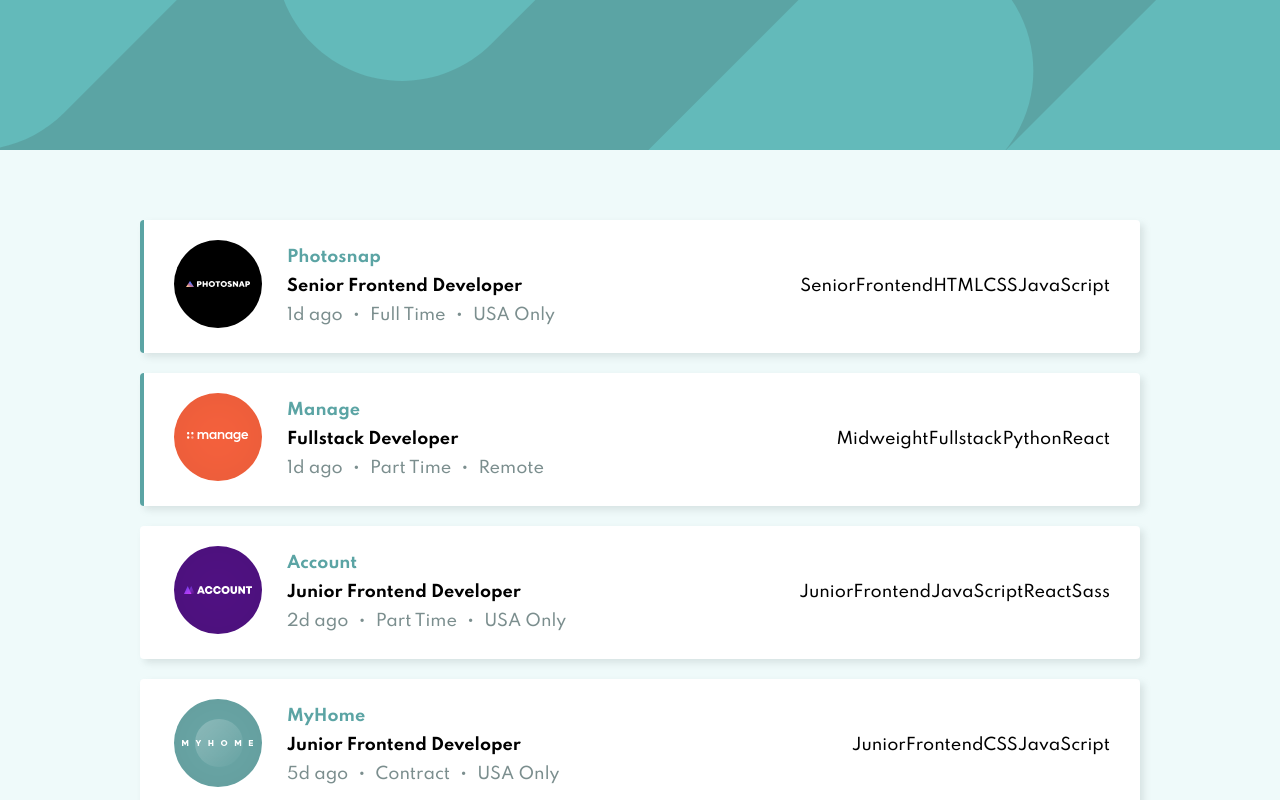
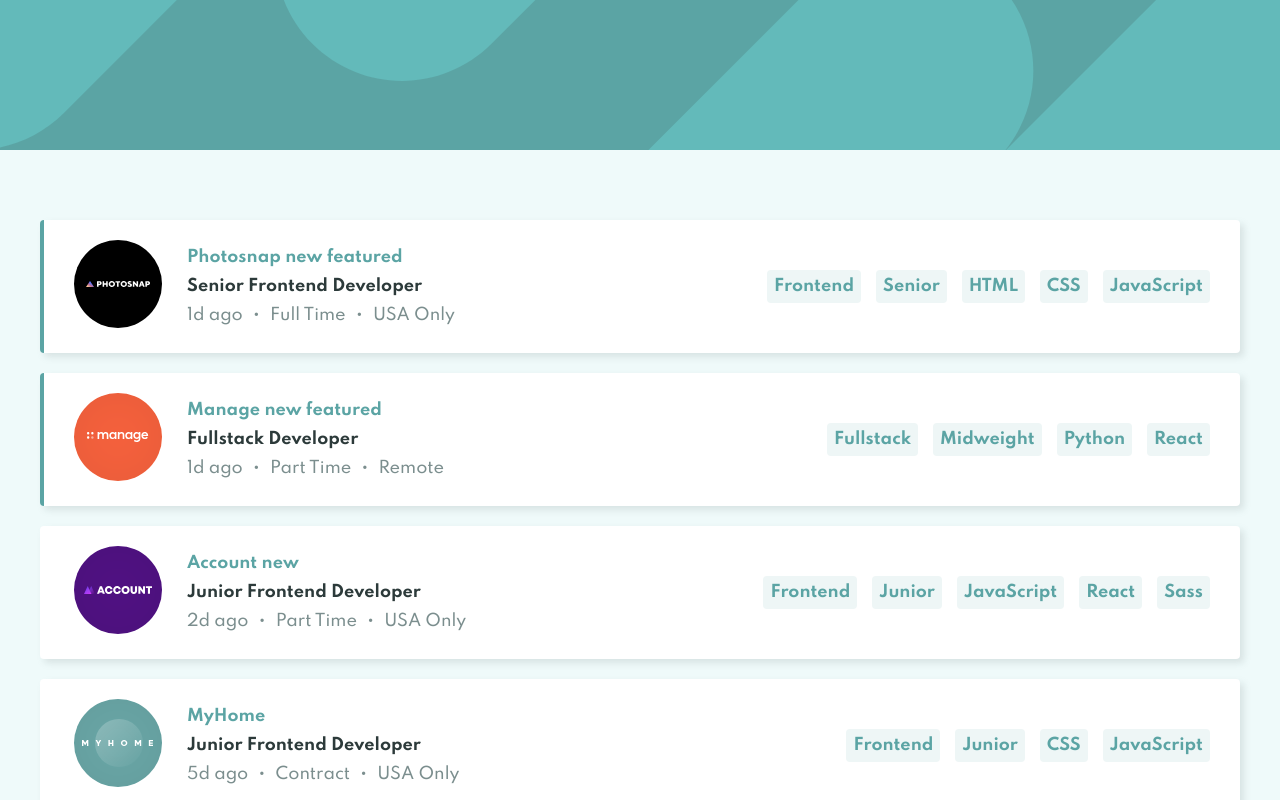
Before and after one commit to TomaszGa/react-job-listings, a React (Create React App) app: page / in a window 1280 px wide. Shown: the top 800 px of the page. Built offline with nearby package versions, Linux system fonts and the light colour scheme.

Commit message:
continue basic styling

```diff
--- a/src/App.scss
+++ b/src/App.scss
@@ -23,7 +23,7 @@
 }
 
 .jobs {
-  max-width: 1000px;
+  max-width: 1200px;
   margin: 70px auto 0 auto;
 }
 
@@ -46,14 +46,29 @@
   }
   &__title {
     font-weight: $font-weight-bold;
+    color: $gray-dark-cyan;
     margin-bottom: 10px;
   }
   &__logo {
     padding-right: 25px;
   }
-  &__tools {
+  &__tags {
     margin-left: auto;
     display: flex;
+  }
+  &__tag {
+    padding: 7px;
+    background-color: $gray-filter;
+    color: $primary;
+    border-radius: 4px;
+    font-weight: $font-weight-bold;
+    margin-right: 15px;
+    &:last-child {
+      margin-right: 0;
+    }
+    &:hover {
+      cursor: pointer;
+    }
   }
   &__meta-item {
     display: inline-block;
--- a/src/components/Job.js
+++ b/src/components/Job.js
@@ -3,7 +3,7 @@
 const Job = ({ data }) => {
   const languages = data.languages || [];
   const tools = data.tools || [];
-  const tagList = [data.level, data.role, ...languages, ...tools];
+  const tagList = [data.role, data.level, ...languages, ...tools];
   // console.log(tagList);
 
   const modifierClass = data.featured ? "job-listing--featured" : null;
@@ -14,7 +14,10 @@
         <img src={process.env.PUBLIC_URL + data.logo} />
       </div>
       <div className="job-listing__details">
-        <div className="job-listing__company">{data.company}</div>
+        <div className="job-listing__company">
+          {data.company} {data.new ? <span>new</span> : null}{" "}
+          {data.featured ? <span>featured</span> : null}
+        </div>
         <div className="job-listing__title">{data.position}</div>
         <div className="job-listing__meta">
           <div className="job-listing__meta-item">{data.postedAt}</div>
@@ -22,9 +25,9 @@
           <div className="job-listing__meta-item">{data.location}</div>
         </div>
       </div>
-      <div className="job-listing__tools">
+      <div className="job-listing__tags">
         {tagList.map((tag) => (
-          <div>{tag}</div>
+          <div className="job-listing__tag">{tag}</div>
         ))}
       </div>
     </div>
```
